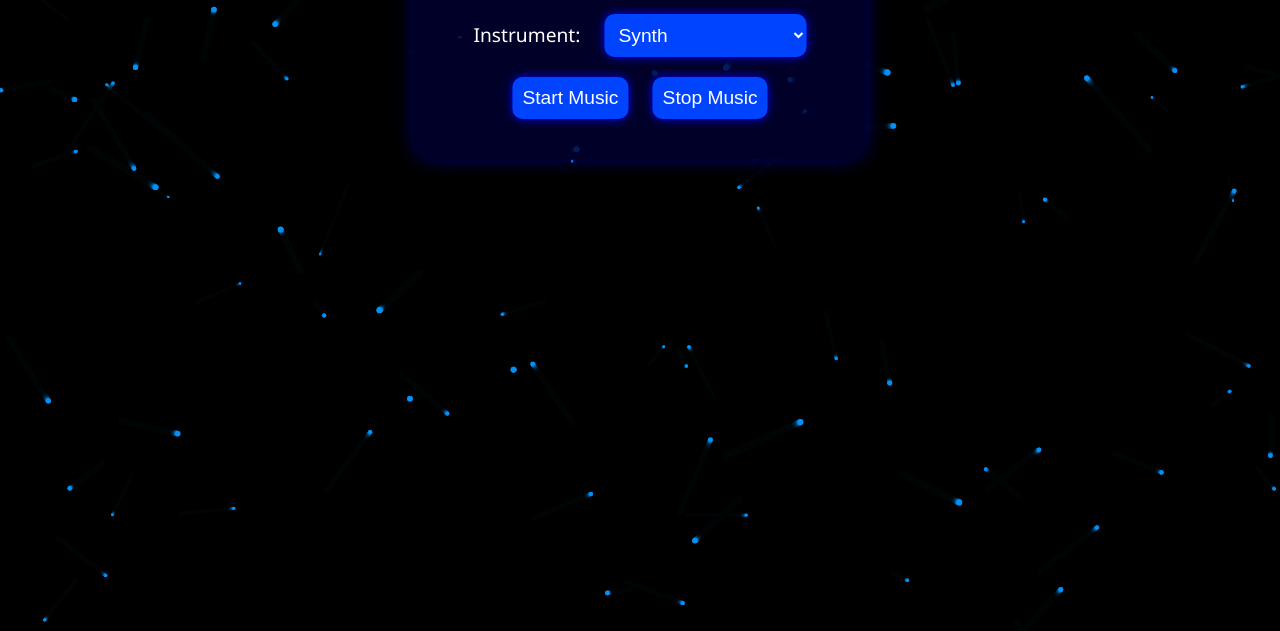
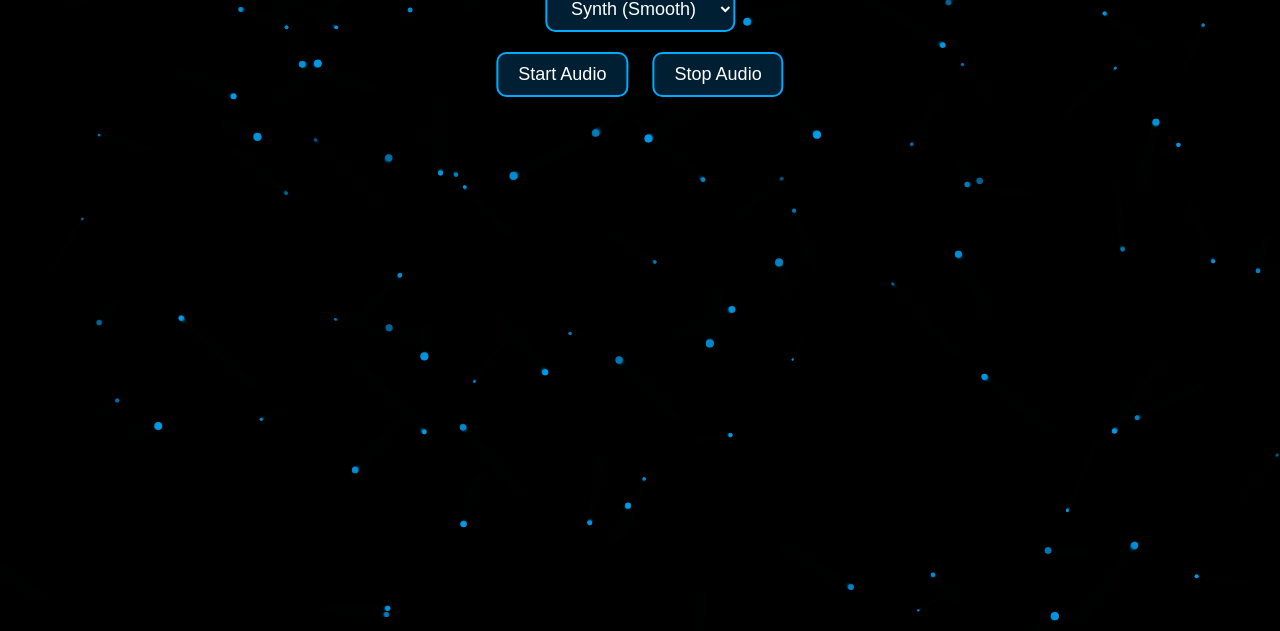
Before and after one commit to purpleparrotpartpradime/Music-generator, a plain HTML site: page index.html in a window 1280 px wide. Shown: the part 169-800 px from the top of the page. Drawn offline with Linux system fonts and the light colour scheme.

Commit message:
Update index.html

```diff
--- a/index.html
+++ b/index.html
@@ -4,199 +4,192 @@
   <meta charset="UTF-8">
   <title>Electric Music Generator</title>
   <style>
-    html, body {
+    body {
       margin: 0;
-      padding: 0;
       background: black;
+      font-family: 'Segoe UI', sans-serif;
+      color: #cceaff;
       overflow: hidden;
-      font-family: 'Segoe UI', sans-serif;
     }
 
     canvas {
       position: fixed;
-      top: 0; left: 0;
-      width: 100%;
-      height: 100%;
+      top: 0;
+      left: 0;
       z-index: 0;
     }
 
     #ui {
       position: absolute;
-      z-index: 2;
-      top: 10%;
+      top: 40px;
       left: 50%;
       transform: translateX(-50%);
-      background: rgba(0, 0, 50, 0.8);
-      padding: 30px;
-      border-radius: 20px;
-      color: white;
       text-align: center;
-      box-shadow: 0 0 20px #00f7;
-    }
-
-    #ui h1 {
-      margin: 0 0 20px;
-      font-size: 2em;
-      text-shadow: 0 0 5px #00f;
-    }
-
-    label, select, button {
-      font-size: 1.2em;
-      margin: 10px;
+      z-index: 1;
     }
 
     select, button {
-      padding: 10px;
+      background-color: #001f33;
+      border: 2px solid #00aaff;
+      color: white;
+      font-size: 18px;
+      padding: 10px 20px;
+      margin: 10px;
       border-radius: 10px;
-      border: none;
-      background: #0044ff;
-      color: white;
       cursor: pointer;
-      box-shadow: 0 0 10px #00f;
     }
 
-    button:hover {
-      background: #0022aa;
+    h1 {
+      font-size: 42px;
+      margin-bottom: 20px;
+      text-shadow: 0 0 10px #00ffff;
     }
   </style>
 </head>
 <body>
-
 <canvas id="bg"></canvas>
-
 <div id="ui">
   <h1>Electric Music Generator</h1>
-  <label for="instrument">Instrument:</label>
   <select id="instrument">
-    <option value="sine">Synth</option>
-    <option value="triangle">Triangle</option>
-    <option value="square">Square</option>
-    <option value="sawtooth">Sawtooth</option>
-    <option value="lowpass">Filtered - Lowpass</option>
-    <option value="highpass">Filtered - Highpass</option>
-  </select>
-  <br>
-  <button id="startBtn">Start Music</button>
-  <button id="stopBtn">Stop Music</button>
+    <option value="synth">Synth (Smooth)</option>
+    <option value="flute">Flute</option>
+    <option value="piano">Piano</option>
+    <option value="bell">Bell</option>
+    <option value="choir">Choir</option>
+  </select><br>
+  <button onclick="startMusic()">Start Audio</button>
+  <button onclick="stopMusic()">Stop Audio</button>
 </div>
 
 <script>
-  // Background glow
-  const canvas = document.getElementById("bg");
-  const ctx = canvas.getContext("2d");
-  let w, h;
+  const canvas = document.getElementById('bg');
+  const ctx = canvas.getContext('2d');
+  let width, height;
+
   function resize() {
-    w = canvas.width = window.innerWidth;
-    h = canvas.height = window.innerHeight;
+    width = canvas.width = window.innerWidth;
+    height = canvas.height = window.innerHeight;
   }
-  window.addEventListener("resize", resize);
+  window.addEventListener('resize', resize);
   resize();
 
-  const sparks = Array.from({ length: 100 }, () => ({
-    x: Math.random() * w,
-    y: Math.random() * h,
-    r: Math.random() * 2 + 1,
-    dx: (Math.random() - 0.5) * 0.5,
-    dy: (Math.random() - 0.5) * 0.5
-  }));
+  let particles = [];
 
-  function draw() {
-    ctx.fillStyle = "rgba(0, 0, 0, 0.1)";
-    ctx.fillRect(0, 0, w, h);
-    for (let p of sparks) {
+  class Particle {
+    constructor() {
+      this.reset();
+    }
+    reset() {
+      this.x = Math.random() * width;
+      this.y = Math.random() * height;
+      this.vx = (Math.random() - 0.5) * 0.5;
+      this.vy = (Math.random() - 0.5) * 0.5;
+      this.size = Math.random() * 3 + 1;
+      this.alpha = Math.random() * 0.5 + 0.2;
+    }
+    update() {
+      this.x += this.vx;
+      this.y += this.vy;
+      if (this.x < 0 || this.x > width || this.y < 0 || this.y > height) {
+        this.reset();
+      }
+    }
+    draw(ctx) {
       ctx.beginPath();
-      ctx.arc(p.x, p.y, p.r, 0, Math.PI * 2);
-      ctx.fillStyle = "rgba(0, 150, 255, 0.8)";
+      ctx.arc(this.x, this.y, this.size, 0, 2 * Math.PI);
+      ctx.fillStyle = `rgba(0, 170, 255, ${this.alpha})`;
       ctx.fill();
-      p.x += p.dx;
-      p.y += p.dy;
-      if (p.x < 0 || p.x > w) p.dx *= -1;
-      if (p.y < 0 || p.y > h) p.dy *= -1;
     }
-    requestAnimationFrame(draw);
   }
-  draw();
-</script>
 
-<script>
+  for (let i = 0; i < 100; i++) {
+    particles.push(new Particle());
+  }
+
+  function animate() {
+    ctx.fillStyle = 'rgba(0, 0, 0, 0.2)';
+    ctx.fillRect(0, 0, width, height);
+    for (let p of particles) {
+      p.update();
+      p.draw(ctx);
+    }
+    requestAnimationFrame(animate);
+  }
+
+  animate();
+
+  // === AUDIO ===
   let audioCtx;
-  let gainNode;
-  let intervalId;
   let isPlaying = false;
-  const oscillators = [];
+  let currentOscillators = [];
 
-  const instrumentSelector = document.getElementById("instrument");
-  const startBtn = document.getElementById("startBtn");
-  const stopBtn = document.getElementById("stopBtn");
+  function getInstrumentSettings(name) {
+    switch (name) {
+      case 'flute':
+        return { type: 'sine', filterFreq: 1500 };
+      case 'piano':
+        return { type: 'triangle', filterFreq: 1000 };
+      case 'bell':
+        return { type: 'square', filterFreq: 2000 };
+      case 'choir':
+        return { type: 'sawtooth', filterFreq: 800 };
+      default:
+        return { type: 'sine', filterFreq: 3000 }; // Synth
+    }
+  }
 
-  startBtn.addEventListener("click", () => {
+  function startMusic() {
     if (isPlaying) return;
+    isPlaying = true;
 
-    audioCtx = new (window.AudioContext || window.webkitAudioContext)();
-    gainNode = audioCtx.createGain();
-    gainNode.gain.value = 0.1;
-    gainNode.connect(audioCtx.destination);
+    if (!audioCtx) {
+      audioCtx = new (window.AudioContext || window.webkitAudioContext)();
+    }
 
-    isPlaying = true;
-    startElectricWaves();
-  });
+    const instrument = document.getElementById('instrument').value;
+    const settings = getInstrumentSettings(instrument);
 
-  stopBtn.addEventListener("click", () => {
-    if (!isPlaying) return;
+    function playTone() {
+      if (!isPlaying) return;
 
-    clearInterval(intervalId);
-    oscillators.forEach(o => {
-      try {
-        o.gain.gain.setTargetAtTime(0, audioCtx.currentTime, 0.5);
-        o.osc.stop(audioCtx.currentTime + 1);
-      } catch (e) {}
-    });
-    oscillators.length = 0;
-    isPlaying = false;
-  });
-
-  function startElectricWaves() {
-    let lastVal = Math.random();
-
-    intervalId = setInterval(() => {
-      const signal = Math.max(0, Math.min(1, lastVal + (Math.random() - 0.5) * 0.05));
-      lastVal = signal;
-      const freq = 120 + signal * 600;
+      const now = audioCtx.currentTime;
+      const freq = 200 + Math.random() * 800;
+      const duration = 2 + Math.random() * 3;
 
       const osc = audioCtx.createOscillator();
+      osc.type = settings.type;
+      osc.frequency.setValueAtTime(freq, now);
+
       const gain = audioCtx.createGain();
-      const instrument = instrumentSelector.value;
+      gain.gain.setValueAtTime(0, now);
+      gain.gain.linearRampToValueAtTime(0.1, now + 0.2);
+      gain.gain.linearRampToValueAtTime(0.05, now + duration - 0.5);
+      gain.gain.linearRampToValueAtTime(0, now + duration);
 
-      if (["sine", "square", "triangle", "sawtooth"].includes(instrument)) {
-        osc.type = instrument;
-      } else {
-        const filter = audioCtx.createBiquadFilter();
-        filter.type = instrument;
-        filter.frequency.setValueAtTime(500, audioCtx.currentTime);
-        osc.type = "sine";
-        osc.connect(filter);
-        filter.connect(gain);
-      }
+      const filter = audioCtx.createBiquadFilter();
+      filter.type = 'lowpass';
+      filter.frequency.setValueAtTime(settings.filterFreq, now);
+      filter.Q.value = 8;
 
-      osc.frequency.setValueAtTime(freq, audioCtx.currentTime);
+      osc.connect(filter);
+      filter.connect(gain);
+      gain.connect(audioCtx.destination);
+      osc.start(now);
+      osc.stop(now + duration);
 
-      gain.gain.setValueAtTime(0, audioCtx.currentTime);
-      gain.gain.linearRampToValueAtTime(0.08, audioCtx.currentTime + 1);
-      gain.gain.setTargetAtTime(0, audioCtx.currentTime + 4, 1);
+      currentOscillators.push(osc);
 
-      osc.connect(gain);
-      gain.connect(gainNode);
+      setTimeout(playTone, duration * 1000);
+    }
 
-      osc.start();
-      osc.stop(audioCtx.currentTime + 6);
+    playTone();
+  }
 
-      oscillators.push({ osc, gain });
-
-      // Trim old oscillators
-      if (oscillators.length > 20) oscillators.splice(0, 5);
-    }, 1000);
+  function stopMusic() {
+    isPlaying = false;
+    currentOscillators.forEach(o => o.stop());
+    currentOscillators = [];
   }
 </script>
-
 </body>
 </html>
```
